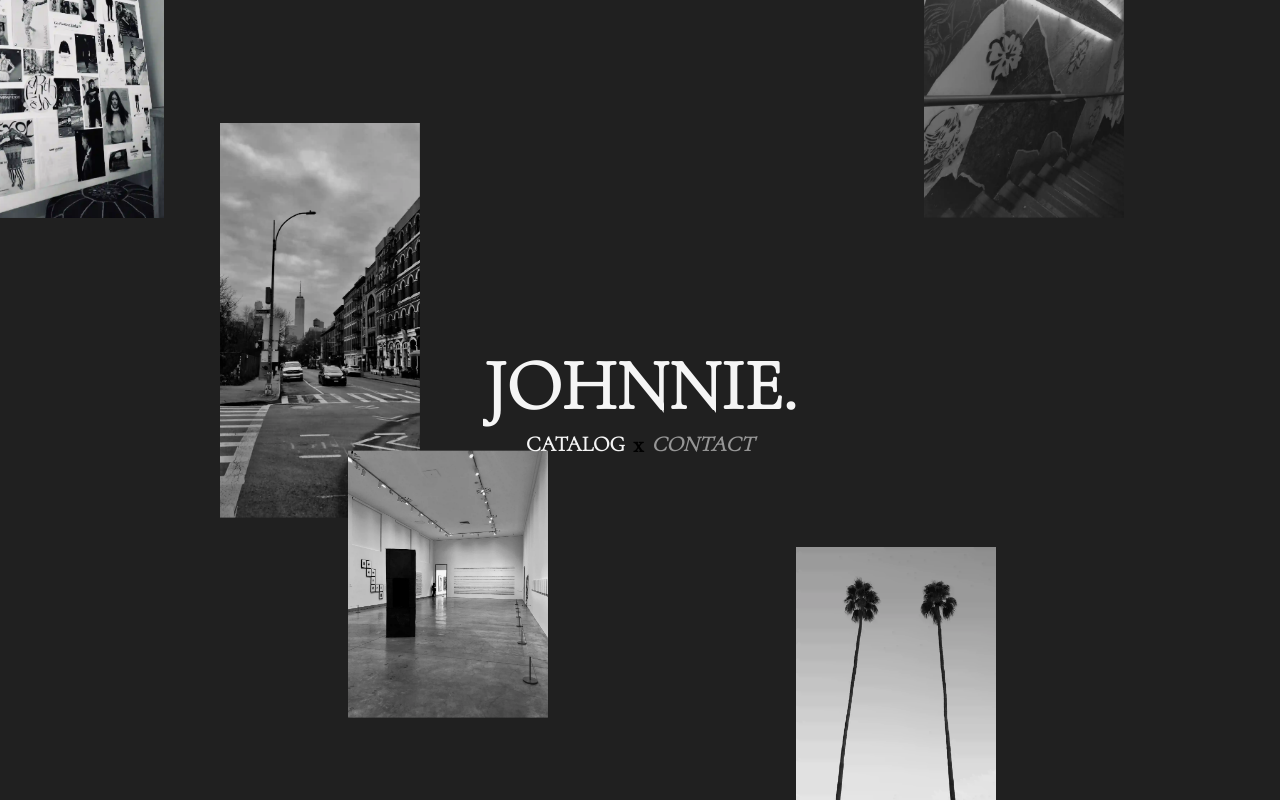
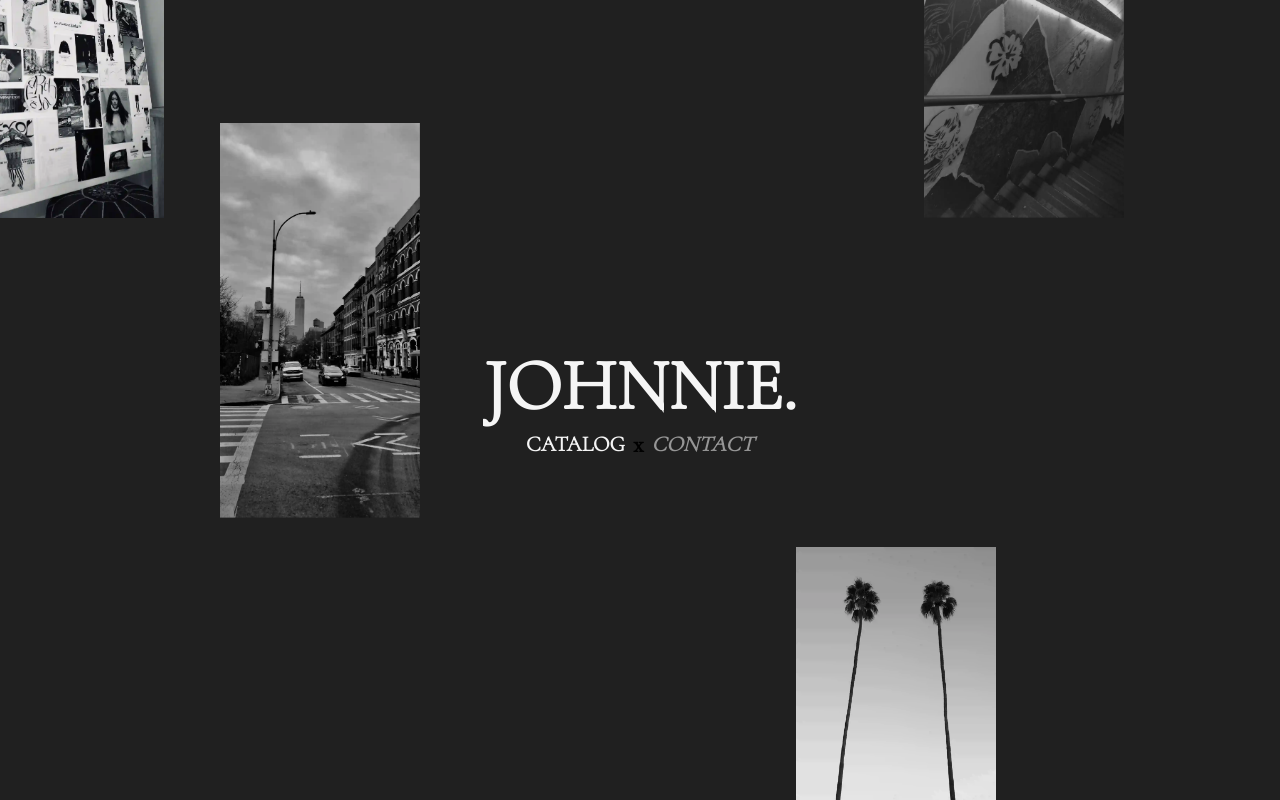
Before and after one commit to johnniemassart/johnnie-website-react, a React (Create React App) app: page / in a window 1280 px wide. Built offline with nearby package versions, Linux system fonts and the light colour scheme.

Commit message:
Update HomeImages.jsx

```diff
--- a/src/Components/HomeImages.jsx
+++ b/src/Components/HomeImages.jsx
@@ -1,12 +1,19 @@
 import { useState, useEffect } from "react";
 
 export const HomeImages = () => {
+//     const images = [
+//         {src: './johnnie-website-react/images/image-board.webp', alt: 'image board', id: 1, num: 'one'},
+//         {src: './images/nyc-stairs.webp', alt: 'nyc stairs', id: 2,  num: 'two'},
+//         {src: './images/nyc-streets-j.webp', alt: 'nyc streets', id: 3, num: 'three'},
+//         {src: './images/palm-trees.webp', alt: 'palm trees', id: 4, num: 'four'},
+//         {src: './images/pmoa.webp', alt: 'philadelphia museum of art', id: 5, num: 'five'}
+//     ];
+
     const images = [
         {src: './johnnie-website-react/images/image-board.webp', alt: 'image board', id: 1, num: 'one'},
         {src: './images/nyc-stairs.webp', alt: 'nyc stairs', id: 2,  num: 'two'},
         {src: './images/nyc-streets-j.webp', alt: 'nyc streets', id: 3, num: 'three'},
-        {src: './images/palm-trees.webp', alt: 'palm trees', id: 4, num: 'four'},
-        {src: './images/pmoa.webp', alt: 'philadelphia museum of art', id: 5, num: 'five'}
+        {src: './images/palm-trees.webp', alt: 'palm trees', id: 4, num: 'four'}
     ];
 
     const [position, setPosition] = useState(false);
```
